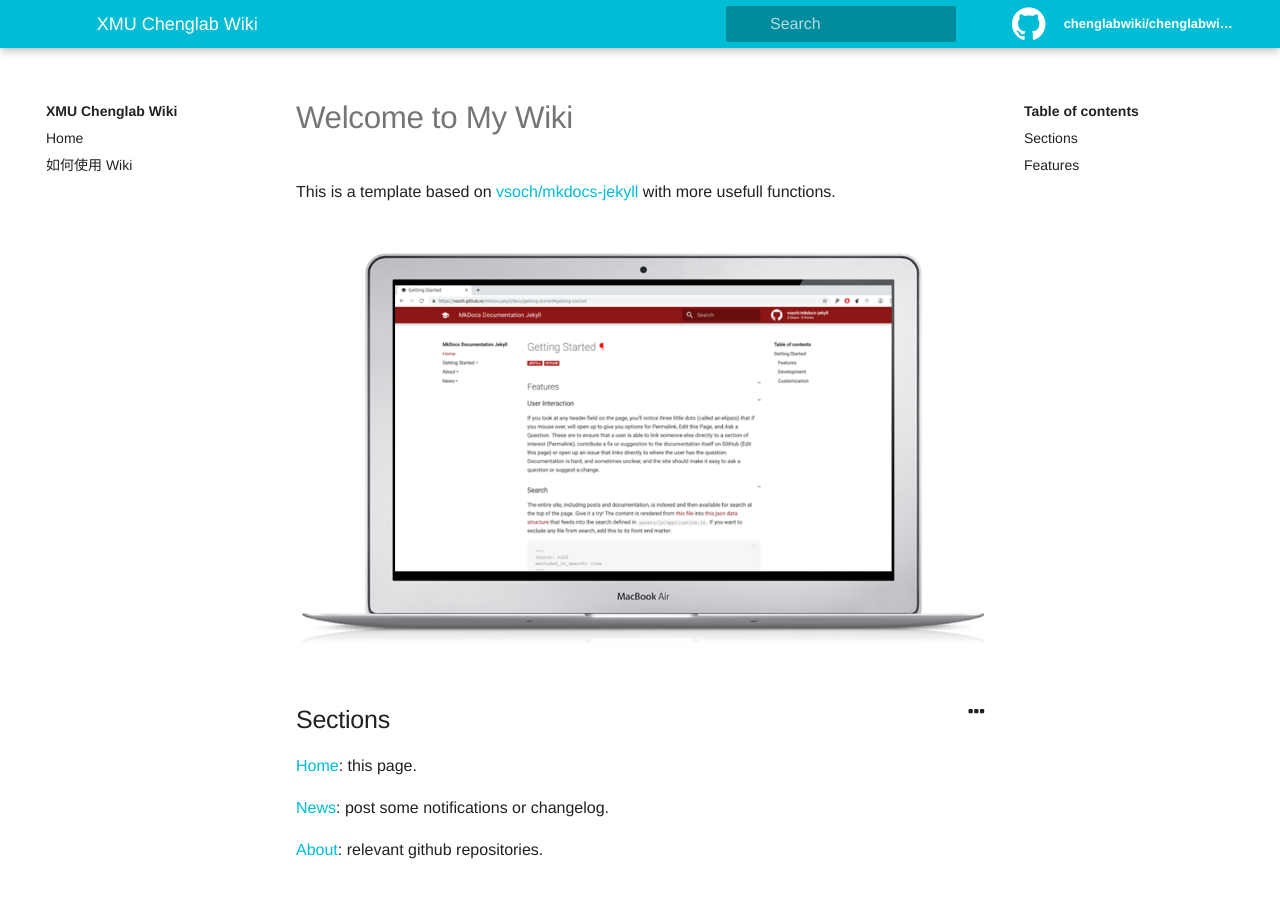
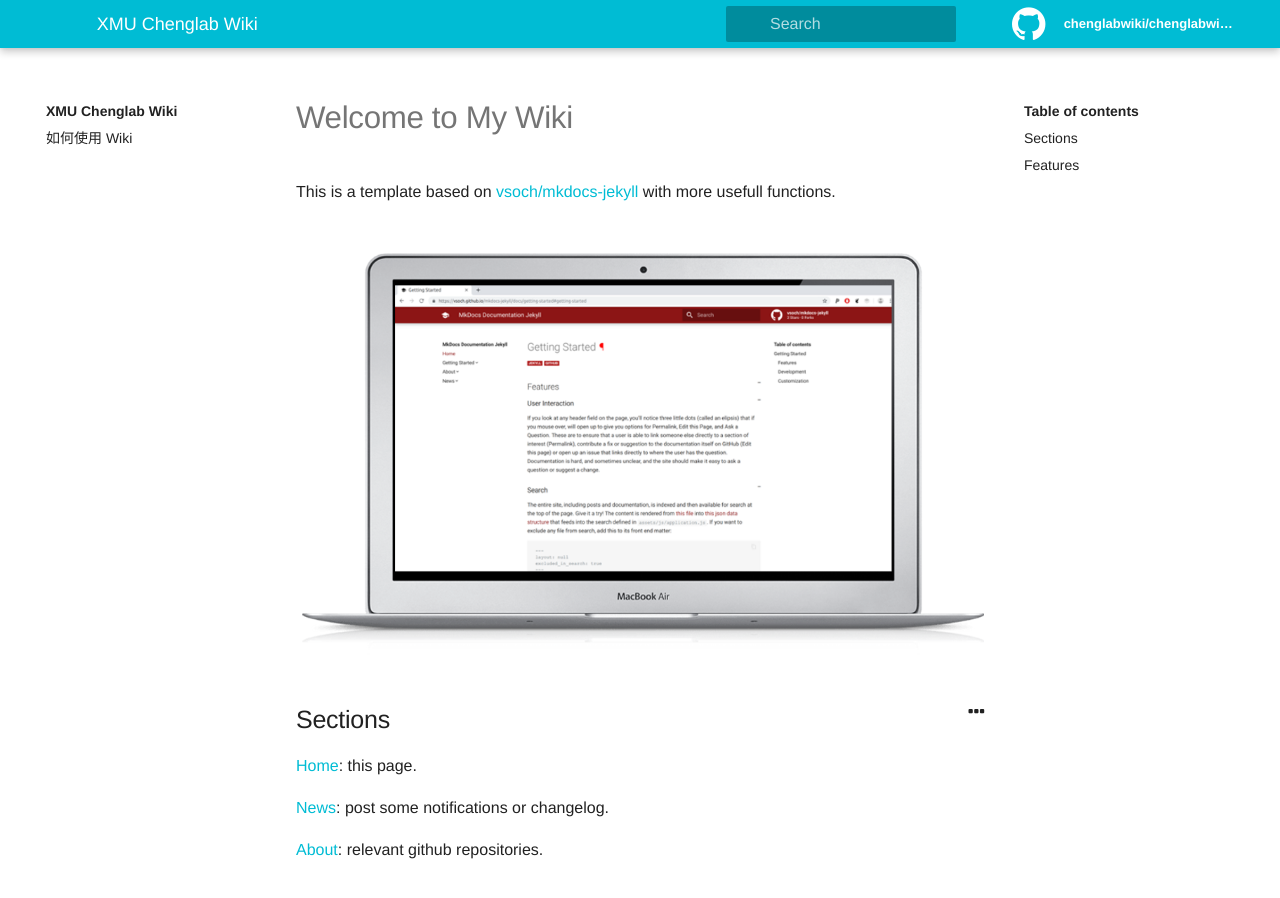
Before and after one commit to chenggroup/chenggroup.github.io, a Jekyll site: the page built from pages/index.md, in a window 1280 px wide and 900 px high. Built offline with Jekyll 4.4.1, drawn with Linux system fonts in a browser that asks for light colours.

Commit message:
fix display of mobile's table of contents && make favicon in centerwq

```diff
--- a/_includes/navigation.html
+++ b/_includes/navigation.html
@@ -28,7 +28,7 @@
             <div class=md-flex>
                 <div class="md-flex__cell md-flex__cell--shrink">
                   <a class="md-header-nav__button md-logo" href="{{ site.url }}" title="{{ site.title }}">
-                    {% if site.logo %}<img height="{{ site.logo_pixels }}" src="{{ site.baseurl }}/{{ site.logo }}" width="{{ site.logo_pixels }}">{% else %}<i class="md-icon" style="margin-top:5px"></i>{% endif %}</a>
+                    {% if site.logo %}<img height="{{ site.logo_pixels }}" src="{{ site.baseurl }}/{{ site.logo }}" width="{{ site.logo_pixels }}">{% else %}<i class="md-icon" style="margin-top:0px"></i>{% endif %}</a>
                 </div>
                 <div class="md-flex__cell md-flex__cell--shrink">
                     <label class="md-icon md-icon--menu md-header-nav__button" for=__drawer></label>
--- a/_includes/sidebar.html
+++ b/_includes/sidebar.html
@@ -17,9 +17,7 @@
         <ul class="md-nav__list" data-md-scrollfix="">
           <li class="md-nav__item md-nav__item">
             <input class="md-toggle md-nav__toggle" data-md-toggle="toc" id="__toc" type="checkbox">
-                <label class="md-nav__link md-nav__link" for="__toc">Home</label>
-                  <a class="md-nav__link md-nav__link" href="{{ site.baseurl }}/" title="Home">Home</a>
-
+              <label class="md-nav__link" for="__toc">Table of contents</label>
             <nav class="md-nav md-nav--secondary">
               <label class="md-nav__title" for="__toc">Table of contents</label>
               <ul id="nav-toc-left" class="md-nav__list" data-md-scrollfix="">
@@ -30,16 +28,16 @@
 
           <!-- This navigation is completely for mobile -->
           {% for section in site.wiki %}<li class="md-nav__item mobile-nav" style="display:none">
-            <a class="md-nav__link" href="{% if section.external_url %}{{ section.external_url }}{% else %}{{ section.url }}{% endif %}" title="{{ section.title }}">{{ section.title }}</a>
+          <a class="md-nav__link" href="{% if section.external_url %}{{ section.external_url }}{% else %}{{ section.url }}{% endif %}" title="{{ section.title }}">{{ section.title }}</a>
           </li>{% endfor %}
 
           <!-- This navigation is completely for non mobile -->
-         {% for section in site.wiki %}
-         <li class="md-nav__item not-mobile-nav">
-             <a {% if page.url == section.url %}class="md-nav__link md-nav__link--active pancakes-parent"{% else %}class="md-nav__link pancakes-parent"{% endif %} {% if section.children %}href="#pancakes-{{ section.title | slugify }}"{% else %}href="{% if section.external_url %}{{ section.external_url }}{% else %}{{ section.url }}{% endif %}"{% endif %}
+          {% for section in site.wiki %}
+          <li class="md-nav__item not-mobile-nav">
+            <a {% if page.url == section.url %}class="md-nav__link md-nav__link--active pancakes-parent"{% else %}class="md-nav__link pancakes-parent"{% endif %} {% if section.children %}href="#pancakes-{{ section.title | slugify }}"{% else %}href="{% if section.external_url %}{{ section.external_url }}{% else %}{{ section.url }}{% endif %}"{% endif %}
                 id="pancakes-{{ section.title | slugify }}"
                 title="{{ section.title }}">{{ section.title }}</a>
-         </li>{% endfor %}
+          </li>{% endfor %}
 
         </ul>
       </nav>
```
